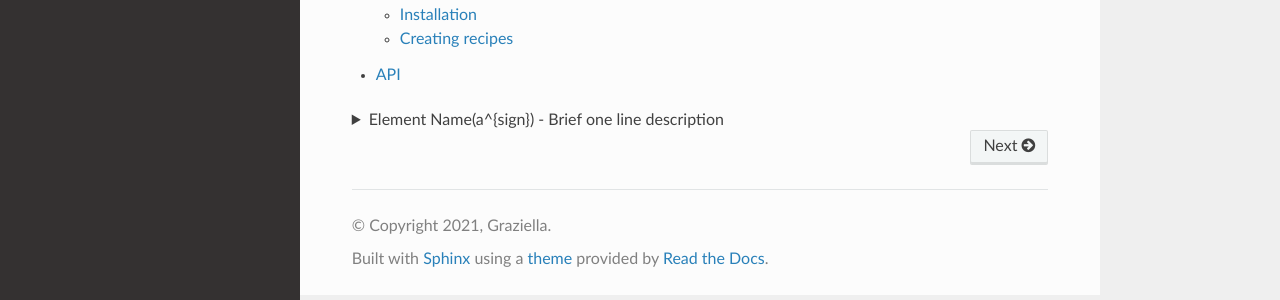
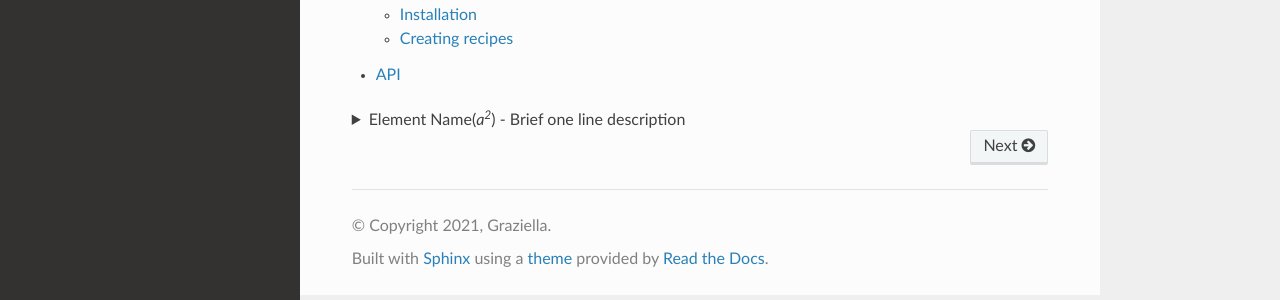
Before and after one commit to HaomiaoLuoLlanio/doc_beginning, a Sphinx documentation site: the page built from docs/source/index.rst, in a window 1280 px wide. Shown: the part 484-784 px from the top of the page. Built offline with Sphinx 7.4.7 and the Read the Docs theme 2.0.0, drawn with Linux system fonts in a browser that asks for light colours.

Commit message:
Update index.rst

```diff
--- a/docs/source/index.rst
+++ b/docs/source/index.rst
@@ -25,7 +25,7 @@
 .. raw:: html
 
    <details>
-     <summary>Element Name(a^{sign}) - Brief one line description</summary>
+     <summary>Element Name(<var>a<sup>2</sup></var>) - Brief one line description</summary>
      <p>Element name: expression<br>
      Details:<br>
      Examples:<br>
```
